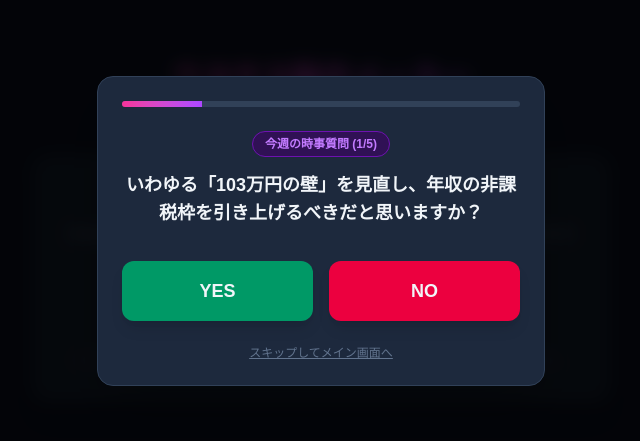
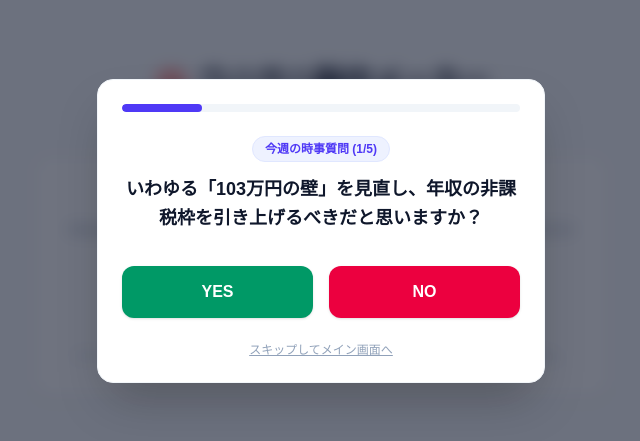
Before and after one commit to porigon53-coder/uyosayonounakame-ka-, a Next.js app in the folder app-brain-analyzer/: page / in a window 1280 px wide. Shown: the part 169-610 px from the top of the page, without its empty margins (319-959 px from the left). Built offline with nearby package versions, Linux system fonts and the light colour scheme.

Commit message:
Unify main page and modal design colors with result page

```diff
--- a/app-brain-analyzer/app/page.tsx
+++ b/app-brain-analyzer/app/page.tsx
@@ -83,26 +83,26 @@ export default function HomePage() {
   };
 
   return (
-    <main className="min-h-screen bg-slate-900 text-slate-100 p-6 relative flex flex-col items-center justify-center">
-      {/* 1. YES/NO 5問モーダル */}
+    <main className="min-h-screen bg-slate-50 text-slate-800 p-6 relative flex flex-col items-center justify-center">
+      {/* 1. YES/NO 5問モーダル（ライトトーン配色統一版） */}
       {showModal && questions.length > 0 && (
-        <div className="fixed inset-0 bg-black/80 backdrop-blur-sm flex items-center justify-center p-4 z-50">
-          <div className="bg-slate-800 border border-slate-700 w-full max-w-md rounded-2xl p-6 shadow-2xl flex flex-col items-center">
+        <div className="fixed inset-0 bg-slate-900/60 backdrop-blur-sm flex items-center justify-center p-4 z-50">
+          <div className="bg-white border border-slate-100 w-full max-w-md rounded-2xl p-6 shadow-2xl flex flex-col items-center">
             {/* プログレスバー */}
-            <div className="w-full bg-slate-700 h-1.5 rounded-full mb-6 overflow-hidden">
+            <div className="w-full bg-slate-100 h-2 rounded-full mb-6 overflow-hidden">
               <div
-                className="bg-gradient-to-r from-pink-500 to-purple-500 h-full transition-all duration-300"
+                className="bg-indigo-600 h-full transition-all duration-300 rounded-full"
                 style={{
                   width: `${((currentQIndex + 1) / questions.length) * 100}%`,
                 }}
               />
             </div>
 
-            <span className="text-xs font-semibold text-purple-400 bg-purple-950/60 border border-purple-800 px-3 py-1 rounded-full mb-3">
+            <span className="text-xs font-semibold text-indigo-600 bg-indigo-50 border border-indigo-100 px-3 py-1 rounded-full mb-3">
               今週の時事質問 ({currentQIndex + 1}/{questions.length})
             </span>
 
-            <h2 className="text-lg font-bold text-center mb-8 min-h-[60px] flex items-center">
+            <h2 className="text-lg font-bold text-slate-900 text-center mb-8 min-h-[60px] flex items-center leading-relaxed">
               {questions[currentQIndex].text}
             </h2>
 
@@ -110,22 +110,22 @@ export default function HomePage() {
             <div className="grid grid-cols-2 gap-4 w-full mb-6">
               <button
                 onClick={() => handleAnswer("YES")}
-                className="py-4 bg-emerald-600 hover:bg-emerald-500 font-bold text-lg rounded-xl transition shadow-lg active:scale-95"
+                className="py-3.5 bg-emerald-600 hover:bg-emerald-500 text-white font-bold text-base rounded-xl transition shadow-sm active:scale-95 cursor-pointer"
               >
                 YES
               </button>
               <button
                 onClick={() => handleAnswer("NO")}
-                className="py-4 bg-rose-600 hover:bg-rose-500 font-bold text-lg rounded-xl transition shadow-lg active:scale-95"
+                className="py-3.5 bg-rose-600 hover:bg-rose-500 text-white font-bold text-base rounded-xl transition shadow-sm active:scale-95 cursor-pointer"
               >
                 NO
               </button>
             </div>
 
-            {/* スキップボタン（下に小さくグレーで表示） */}
+            {/* スキップボタン */}
             <button
               onClick={handleSkip}
-              className="text-xs text-slate-500 hover:text-slate-400 underline transition"
+              className="text-xs text-slate-400 hover:text-slate-600 underline transition cursor-pointer"
             >
               スキップしてメイン画面へ
             </button>
@@ -133,28 +133,31 @@ export default function HomePage() {
         </div>
       )}
 
-      {/* 2. メイン画面 */}
+      {/* 2. メイン画面（結果ページ連動カラー） */}
       <div className="max-w-xl w-full space-y-8 text-center">
         <header className="space-y-2">
-          <h1 className="text-3xl font-extrabold bg-gradient-to-r from-pink-500 to-purple-500 bg-clip-text text-transparent">
-            ウヨサヨ脳中メーカー
-          </h1>
-          <p className="text-slate-400 text-sm">
-            時事回答 ＆ 閲覧履歴による思考・政治スタンス解析
+          <div className="flex items-center justify-center gap-2 mb-1">
+            <span className="text-3xl">🧠</span>
+            <h1 className="text-2xl md:text-3xl font-extrabold text-slate-900 tracking-tight">
+              ウハサハ脳中メーカー
+            </h1>
+          </div>
+          <p className="text-slate-500 text-xs md:text-sm font-medium">
+            Web閲覧履歴からあなたの脳内・政治思想スタンスを可視化
           </p>
         </header>
 
         {/* 履歴アップロードスペース */}
-        <section className="bg-slate-800 border border-slate-700 rounded-2xl p-8 text-center shadow-xl">
-          <h3 className="font-bold text-slate-200 text-lg mb-2">
+        <section className="bg-white border border-slate-100 rounded-2xl p-8 text-center shadow-sm">
+          <h3 className="font-bold text-slate-900 text-base mb-2">
             📁 閲覧履歴ファイルから精密判定
           </h3>
-          <p className="text-xs text-slate-400 mb-6 leading-relaxed">
+          <p className="text-xs text-slate-500 mb-6 leading-relaxed">
             Chrome等の履歴データ（JSON /
             CSV）をアップロードすると、実際の閲覧傾向からあなたの脳内・政治スタンスを分析します。
           </p>
 
-          <label className="cursor-pointer inline-flex items-center gap-2 bg-gradient-to-r from-pink-500 to-purple-600 hover:from-pink-600 hover:to-purple-700 text-white font-bold px-6 py-3.5 rounded-xl transition shadow-lg text-sm active:scale-95">
+          <label className="cursor-pointer inline-flex items-center gap-2 bg-indigo-600 hover:bg-indigo-700 text-white font-bold px-6 py-3.5 rounded-xl transition shadow-xs text-sm active:scale-95">
             <span>ファイルを選択して診断する</span>
             <input
               type="file"
@@ -164,7 +167,7 @@ export default function HomePage() {
             />
           </label>
 
-          <p className="text-[11px] text-slate-500 mt-4">
+          <p className="text-[11px] text-slate-400 mt-4">
             ※ファイル内のデータはブラウザ内でのみ解析され、外部サーバーに送信されることはありません。
           </p>
         </section>
@@ -176,7 +179,7 @@ export default function HomePage() {
               setCurrentQIndex(0);
               setShowModal(true);
             }}
-            className="text-xs text-purple-400 hover:text-purple-300 underline transition"
+            className="text-xs text-indigo-600 hover:text-indigo-800 underline transition cursor-pointer"
           >
             もう一度 5問アンケートに答える
           </button>
```
